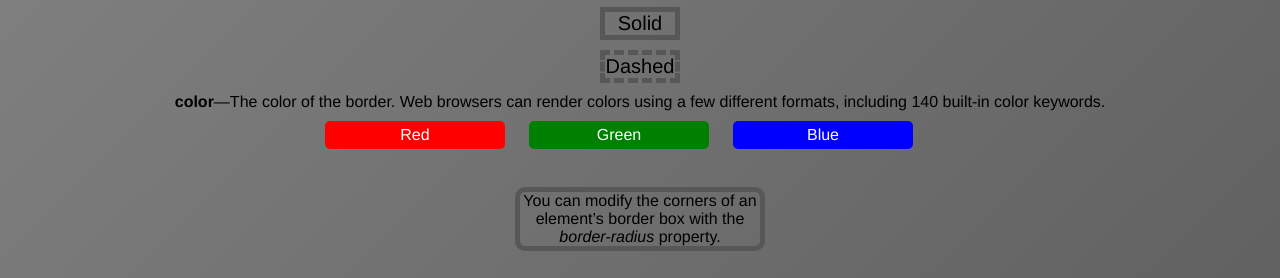
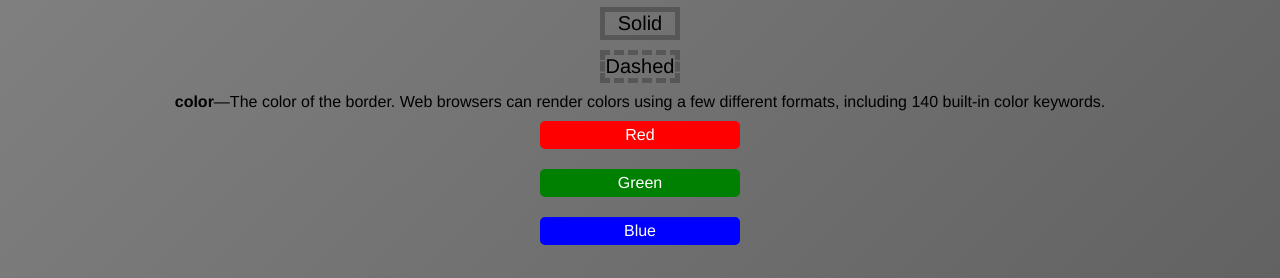
Before and after one commit to NTKengineering/NeefKeef.github.io, a plain HTML site: page index.html in a window 1280 px wide. Shown: the part 1843-2121 px from the top of the page. Drawn offline with Linux system fonts and the light colour scheme.

Commit message:
Add files via upload

```diff
--- a/style.css
+++ b/style.css
@@ -225,8 +225,7 @@ background-position: 0% 50%;
   }
 
   .coloredb {
-    display: block;
-    width: 650px;
+    width: 500px;
   }
 
   .red {
@@ -259,11 +258,9 @@ background-position: 0% 50%;
   }
 
   .cbox {
-    display: inline-block;
     width: 200px;
-    padding: 10px 10px;
+    padding: 10px 0px;
     text-align: center;
-    justify-content: space-around;
   }
 
   .corner {
```
